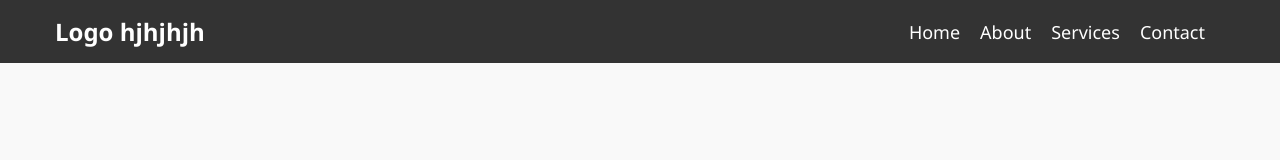
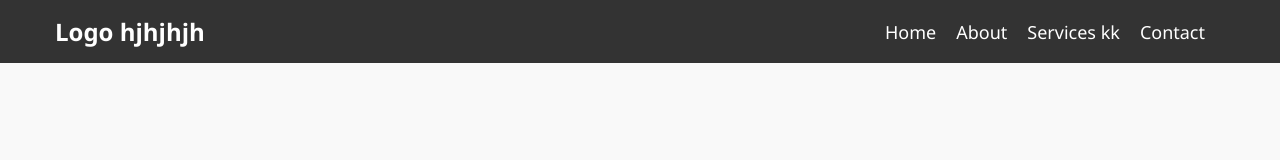
Before and after one commit to DNP-LR/NTECH_INTERNS01_PROJECT, a website built with webpack: page pages/About.html in a window 1280 px wide. Built offline with nearby package versions, Linux system fonts and the light colour scheme.

Commit message:
about pae

```diff
--- a/pages/About.html
+++ b/pages/About.html
@@ -17,7 +17,7 @@
             <ul>
               <li><a href="#home">Home</a></li>
               <li><a href="pages/index.html">About</a></li>
-              <li><a href="#services">Services</a></li>
+              <li><a href="#services">Services kk </a></li>
               <li><a href="#contact">Contact</a></li>
             </ul>
           </div>
```
